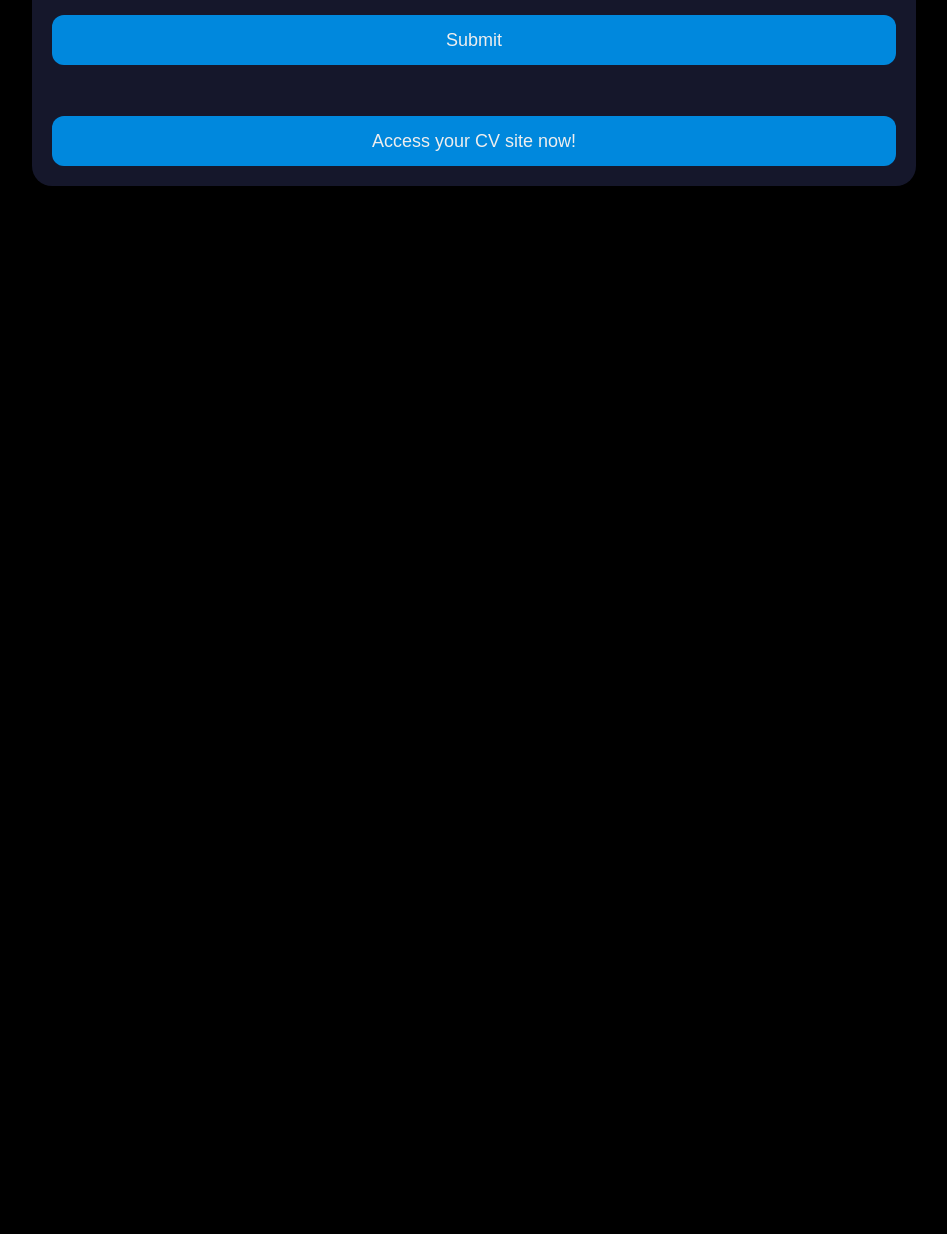
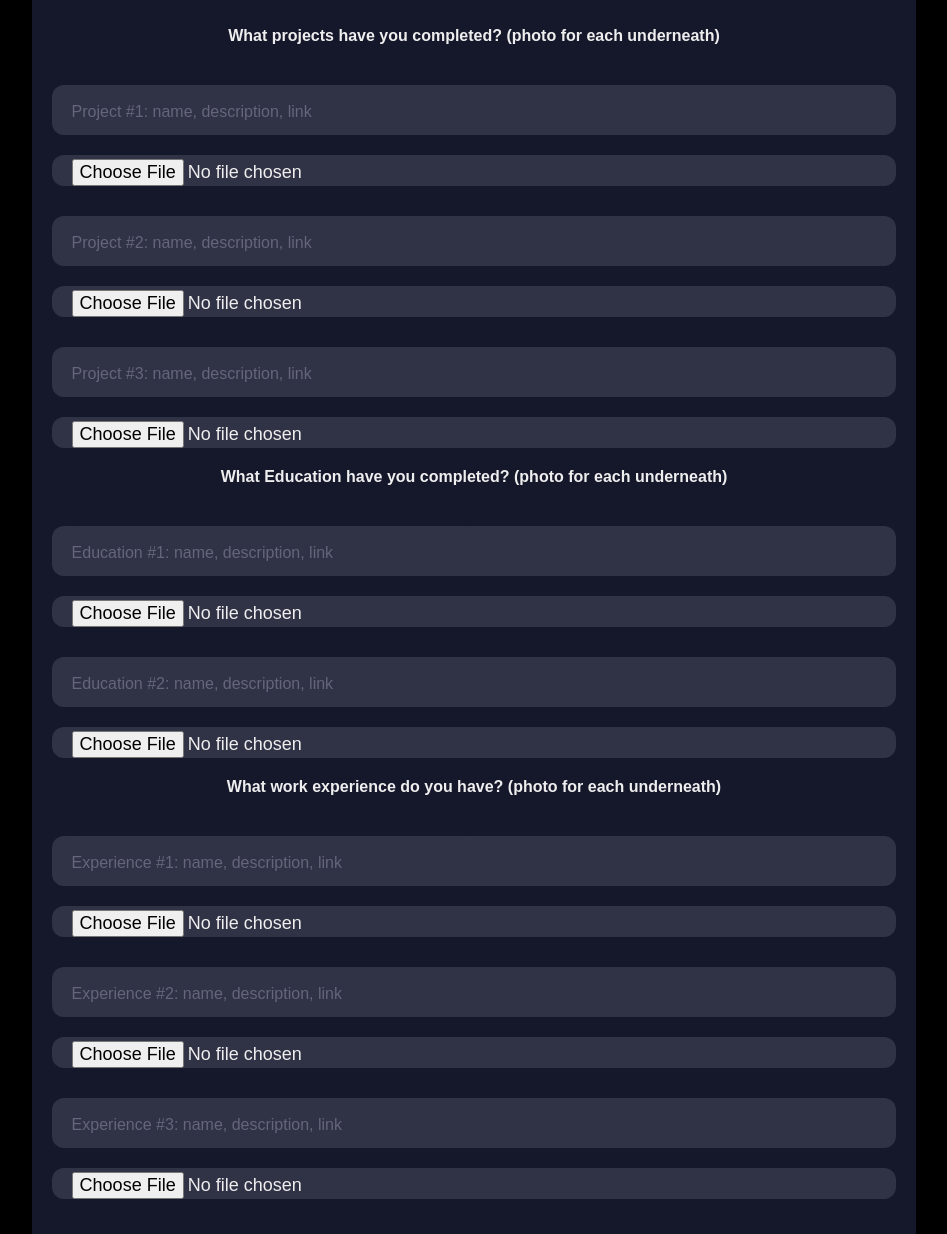
Before and after one commit to Ad1thya-R/CV_site_Builder, a plain HTML site: page index.html in a window 1280 px wide. Shown: the part 1217-2451 px from the top of the page, without its empty margins (166-1113 px from the left). Before the commit the page ends 1453 px from the top, so only its background shows below. Drawn offline with Linux system fonts and the light colour scheme.

Commit message:
all of logic done. JUst have to implement redundant code to finish

```diff
--- a/css/style.css
+++ b/css/style.css
@@ -50,6 +50,7 @@ body {
 
 .ic2 {
     margin-top: 30px;
+    margin-bottom: 20px;
 }
 
 .input {
--- a/index.html
+++ b/index.html
@@ -61,6 +61,68 @@
             <div class="cut extend"></div>
             <label for="social3" class="placeholder">Social media #3: platform, link</label>
         </div>
+
+        <div class="subtitle section">What projects have you completed? (photo for each underneath)</div>
+
+        <div class="input-container ic2">
+            <input id="project1" class="input" type="text" placeholder=" " />
+            <div class="cut extend"></div>
+            <label for="project1" class="placeholder">Project #1: name, description, link</label>
+        </div>
+        <input id="project1photo" class="input" type="file" onchange="changeHandler(event, 'project1photo')" accept=".png, .jpeg, .jpg, .svg" placeholder=" " />
+
+        <div class="input-container ic2">
+            <input id="project2" class="input" type="text" placeholder=" " />
+            <div class="cut extend"></div>
+            <label for="project2" class="placeholder">Project #2: name, description, link</label>
+        </div>
+        <input id="project2photo" class="input" type="file" onchange="changeHandler(event, 'project2photo')" accept=".png, .jpeg, .jpg, .svg" placeholder=" " />
+
+        <div class="input-container ic2">
+            <input id="project3" class="input" type="text" placeholder=" " />
+            <div class="cut extend"></div>
+            <label for="project3" class="placeholder">Project #3: name, description, link</label>
+        </div>
+        <input id="project3photo" class="input" type="file" onchange="changeHandler(event, 'project3photo')" accept=".png, .jpeg, .jpg, .svg" placeholder=" " />
+
+        <div class="subtitle section">What Education have you completed? (photo for each underneath)</div>
+
+        <div class="input-container ic2">
+            <input id="education1" class="input" type="text" placeholder=" " />
+            <div class="cut extend"></div>
+            <label for="education1" class="placeholder">Education #1: name, description, link</label>
+        </div>
+        <input id="education1photo" class="input" type="file" onchange="changeHandler(event, 'education1photo')" accept=".png, .jpeg, .jpg, .svg" placeholder=" " />
+
+        <div class="input-container ic2">
+            <input id="education2" class="input" type="text" placeholder=" " />
+            <div class="cut extend"></div>
+            <label for="education2" class="placeholder">Education #2: name, description, link</label>
+        </div>
+        <input id="education2photo" class="input" type="file" onchange="changeHandler(event, 'education2photo')" accept=".png, .jpeg, .jpg, .svg" placeholder=" " />
+
+        <div class="subtitle section">What work experience do you have? (photo for each underneath)</div>
+
+        <div class="input-container ic2">
+            <input id="experience1" class="input" type="text" placeholder=" " />
+            <div class="cut extend"></div>
+            <label for="experience1" class="placeholder">Experience #1: name, description, link</label>
+        </div>
+        <input id="experience1photo" class="input" type="file" onchange="changeHandler(event, 'experience1photo')" accept=".png, .jpeg, .jpg, .svg" placeholder=" " />
+
+        <div class="input-container ic2">
+            <input id="experience2" class="input" type="text" placeholder=" " />
+            <div class="cut extend"></div>
+            <label for="experience2" class="placeholder">Experience #2: name, description, link</label>
+        </div>
+        <input id="experience2photo" class="input" type="file" onchange="changeHandler(event, 'experience2photo')" accept=".png, .jpeg, .jpg, .svg" placeholder=" " />
+
+        <div class="input-container ic2">
+            <input id="experience3" class="input" type="text" placeholder=" " />
+            <div class="cut extend"></div>
+            <label for="experience3" class="placeholder">Experience #3: name, description, link</label>
+        </div>
+        <input id="experience3photo" class="input" type="file" onchange="changeHandler(event, 'experience3photo')" accept=".png, .jpeg, .jpg, .svg" placeholder=" " />
         <button id="btn"  class="submit">Submit</button>
         <div id="msg">
             <pre></pre>
```
Also changed, not shown: built.html (+1 -1 lines).
